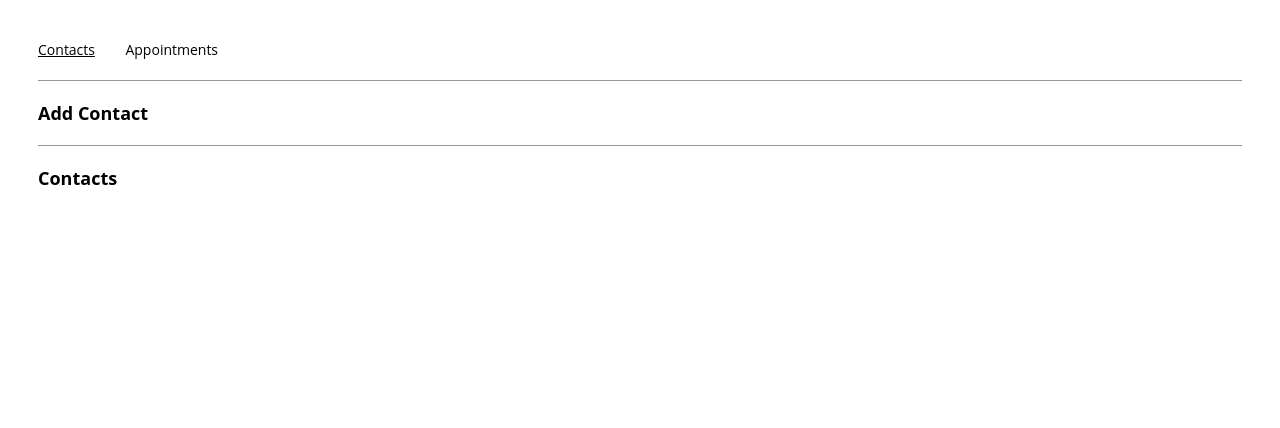
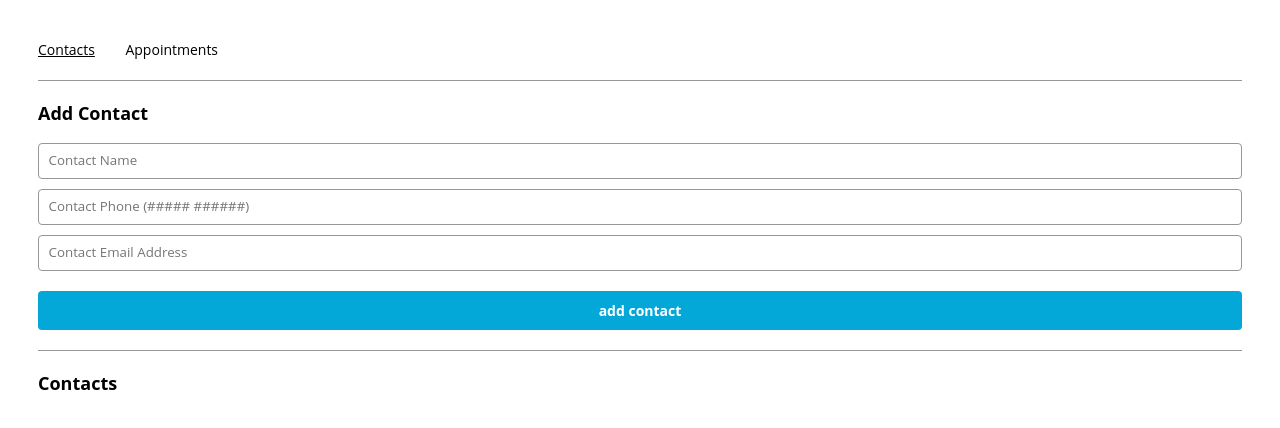
Before and after one commit to cotton-r/react-appointment-planner, a React (Create React App) app: page /contacts in a window 1280 px wide. Shown: the top 428 px of the page. Built offline with nearby package versions, Linux system fonts and the light colour scheme.

Commit message:
add form to contactForm.js

```diff
--- a/src/components/contactForm/ContactForm.js
+++ b/src/components/contactForm/ContactForm.js
@@ -7,9 +7,46 @@ export const ContactForm = ({
   setPhone,
   email,
   setEmail,
-  handleSubmit
+  onSubmit
 }) => {
   return (
-    ContactForm
+    <form onSubmit={onSubmit}>
+      <label>
+        <input
+          type="text"
+          name="name"
+          value={name}
+          onChange={(e) => setName(e.target.value)}
+          required
+          placeholder="Contact Name"
+        />
+      </label>
+      <br/>
+      <label>
+        <input
+          type="tel"
+          name="phone"
+          value={phone}
+          onChange={(e) => setPhone(e.target.value)}
+          required
+          // regex is for UK phone numbers
+          pattern="^(\+44\s?7\d{3}|\(?07\d{3}\)?)\s?\d{3}\s?\d{3}$"
+          placeholder="Contact Phone (##### ######)"
+        />
+      </label>
+      <br/>
+      <label>
+        <input
+          type="email"
+          name="email"
+          value={email}
+          onChange={(e) => setEmail(e.target.value)}
+          required
+          placeholder="Contact Email Address"
+        />
+      </label>
+      <br/>
+      <input type="submit" value="add contact" />
+    </form>
   );
 };
```
